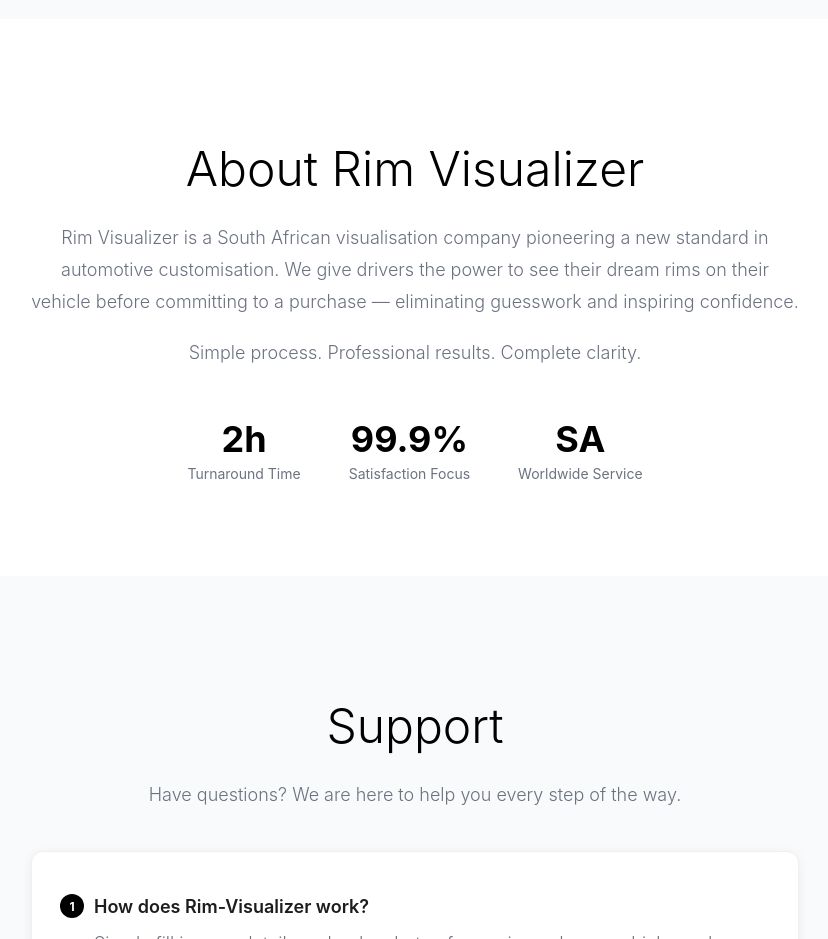
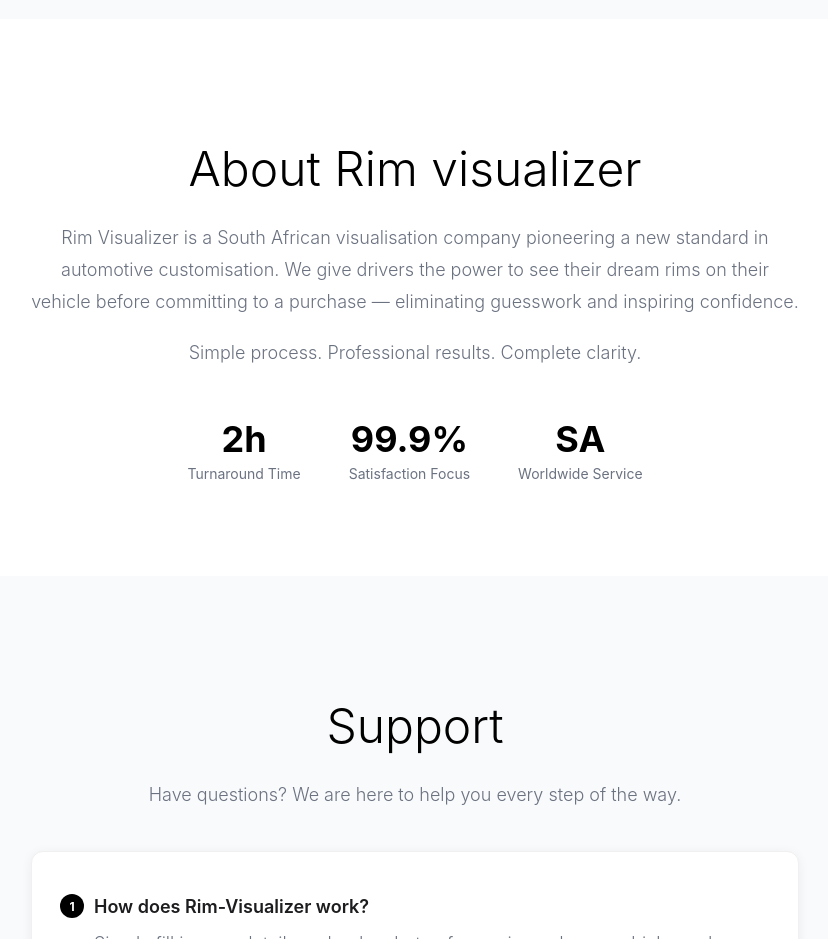
Before and after one commit to visualiserstudios1-rgb/Rim-Visualization, a React (Create React App) app: page / in a window 1280 px wide. Shown: the part 1920-2859 px from the top of the page, without its empty margins (225-1053 px from the left). Built offline with nearby package versions, Linux system fonts and the light colour scheme.

Commit message:
Update HomePage.js

```diff
--- a/src/pages/HomePage.js
+++ b/src/pages/HomePage.js
@@ -195,7 +195,7 @@
       {/* About */}
       <section id="about" style={{ padding: sectionPadding, backgroundColor: 'white' }}>
         <div style={{ maxWidth: '768px', margin: '0 auto', textAlign: 'center' }}>
-          <h2 style={{ fontSize: headingFontSize, fontWeight: '300', color: 'black', marginBottom: '24px' }}>About Rim Visualizer</h2>
+          <h2 style={{ fontSize: headingFontSize, fontWeight: '300', color: 'black', marginBottom: '24px' }}>About Rim visualizer</h2>
           <p style={{ fontSize: bodyFontSize, color: '#6b7280', fontWeight: '300', lineHeight: 1.8 }}>Rim Visualizer is a South African visualisation company pioneering a new standard in automotive customisation. We give drivers the power to see their dream rims on their vehicle before committing to a purchase — eliminating guesswork and inspiring confidence.</p>
           <p style={{ fontSize: bodyFontSize, color: '#6b7280', fontWeight: '300', lineHeight: 1.8, marginTop: '16px' }}>Simple process. Professional results. Complete clarity.</p>
           <div style={{ display: 'flex', justifyContent: 'center', gap: '48px', marginTop: '48px', flexWrap: 'wrap' }}>
```
